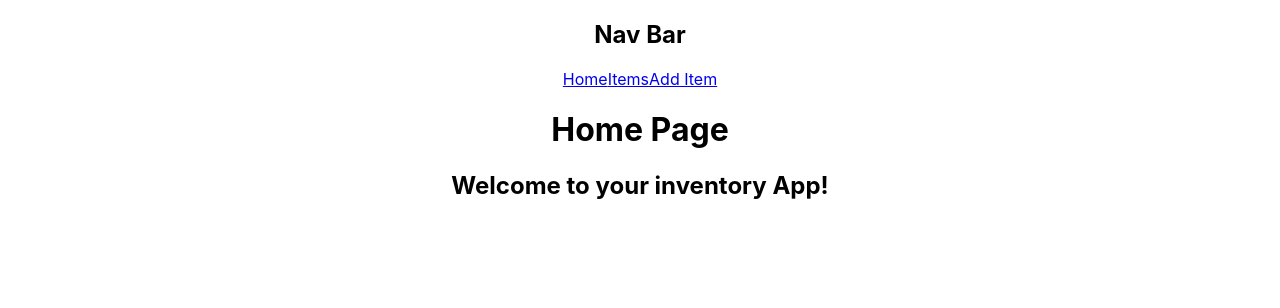
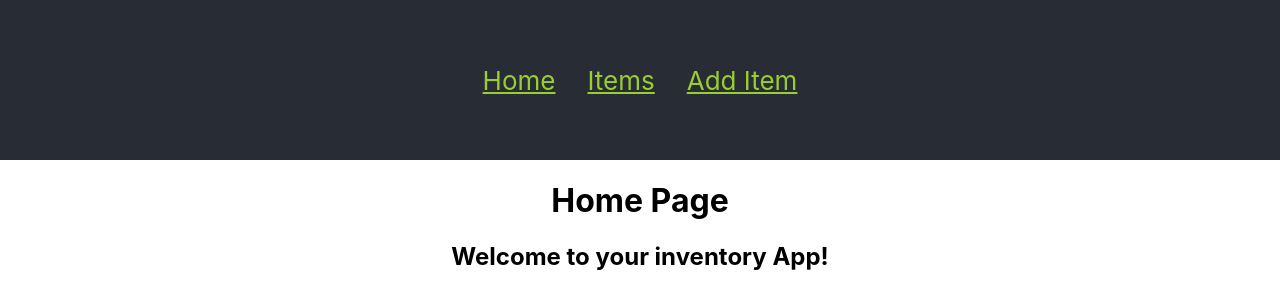
Before and after one commit to Job85/Restaurant-Inventory-App, a React (Create React App) app in the folder client/: page / in a window 1280 px wide. Shown: the top 308 px of the page. Built offline with nearby package versions, Linux system fonts and the light colour scheme.

Commit message:
styled navbar anchors color:  yellowgreen, on hover: color: green. styled app-header

```diff
--- a/client/src/App.css
+++ b/client/src/App.css
@@ -4,7 +4,7 @@
 
 .App-header {
   background-color: #282c34;
-  min-height: 100vh;
+  min-height: 20vh;
   display: flex;
   flex-direction: column;
   align-items: center;
@@ -53,7 +53,11 @@
 
 }
 
-/* label {
-  display: grid;
-  grid-template-rows: auto;
-} */
+.navbar a {
+  color: yellowgreen;
+  margin: 0 1rem;
+}
+
+.navbar a:hover {
+  color: green;
+}
--- a/client/src/App.js
+++ b/client/src/App.js
@@ -2,7 +2,7 @@ import React, { useState, useEffect } from 'react';
 
 import { Routes, Route, } from 'react-router-dom';
 import './App.css';
-import Nav from './components/Nav';
+import Header from './components/Nav';
 import Home from './pages/Home';
 import Items from './pages/Items';
 import ItemForm from './pages/ItemForm';
@@ -43,7 +43,9 @@ const App = () => {
 
   return (
     <div className="App">
-      <Nav />
+      <header className='App-header'>
+        <Header />
+      </header>
       <main>
         <Routes>
           <Route path='/' element={<Home />} />
--- a/client/src/components/Nav.jsx
+++ b/client/src/components/Nav.jsx
@@ -4,7 +4,6 @@ const Nav = () => {
 
     return (
         <nav className="navbar">
-            <h2>Nav Bar</h2>
             <div>
                 <Link to='/'>Home</Link>
                 <Link to='items'>Items</Link>
```
